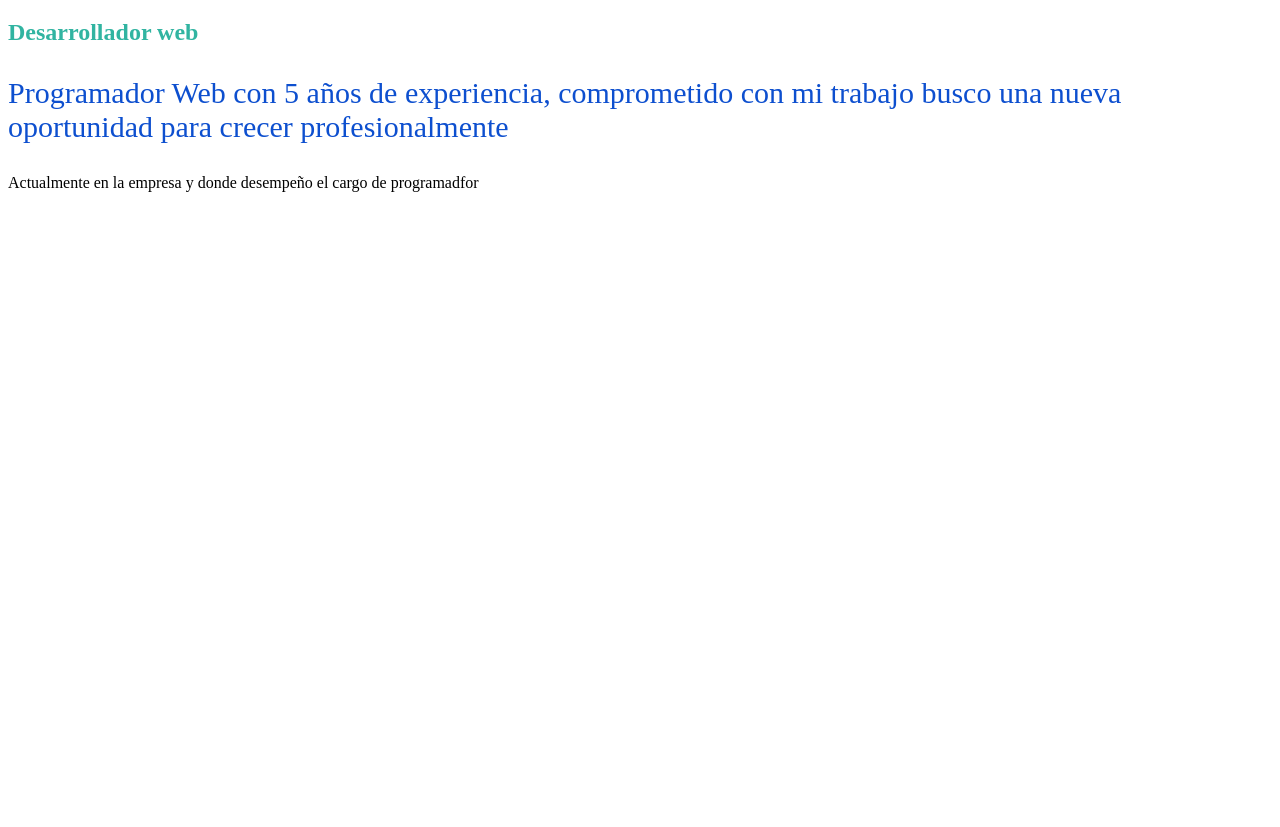
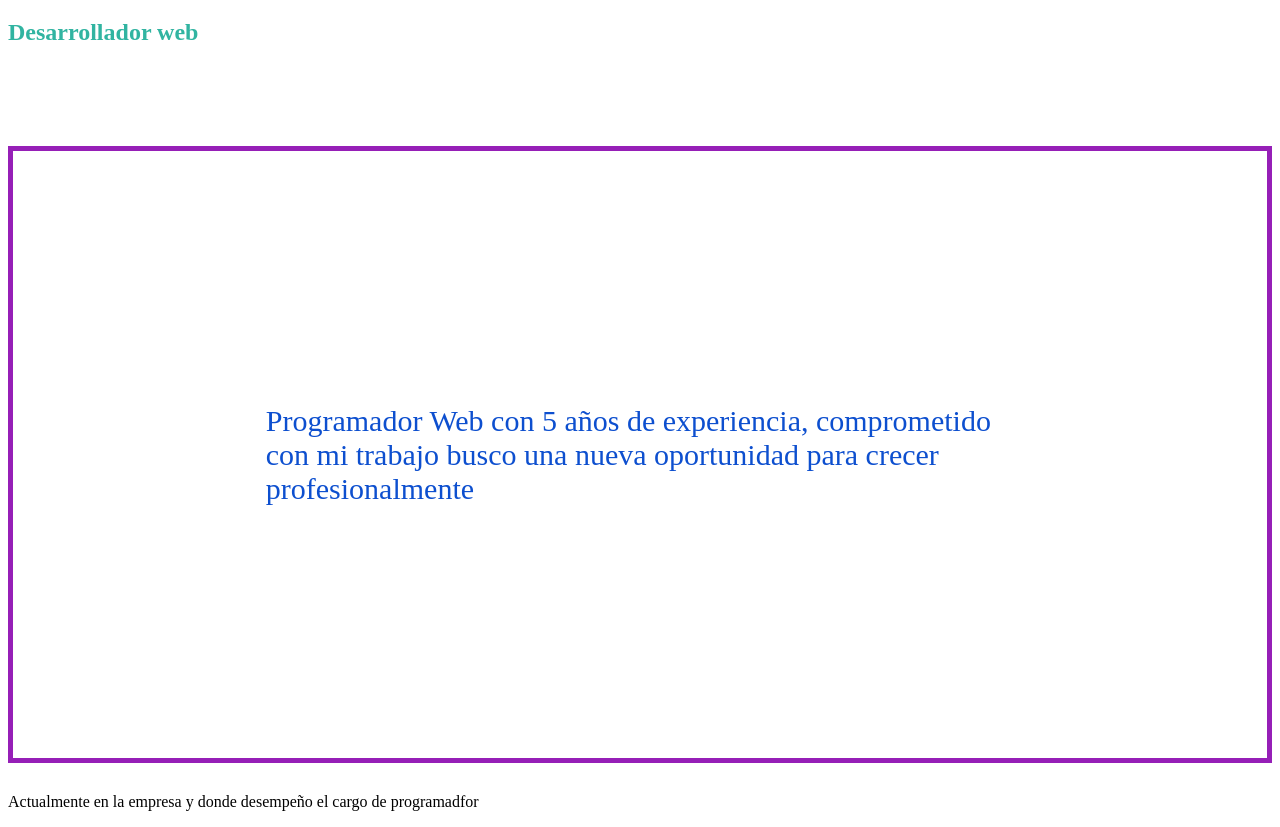
Before and after one commit to KIR1982/introduccion-git, a plain HTML site: page front-end-fundamentals/mi-primer-html.html in a window 1280 px wide. Shown: the part 61-888 px from the top of the page. Before the commit the page ends 800 px from the top, so only its background shows below. Drawn offline with Linux system fonts and the light colour scheme.

Commit message:
primer commit1

```diff
--- a/front-end-fundamentals/mi-primer-css.css
+++ b/front-end-fundamentals/mi-primer-css.css
@@ -7,5 +7,8 @@ h2{
 .primer{
     font-size: 30px;
     color: #0d4fcf;
+    margin-top: 100px;
+    border: 5px solid #961fb7;
+    padding: 20%;
 
 }
```
